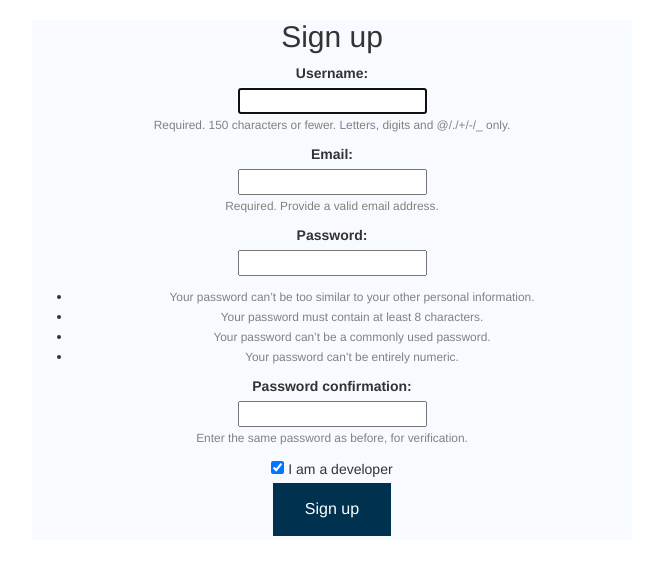
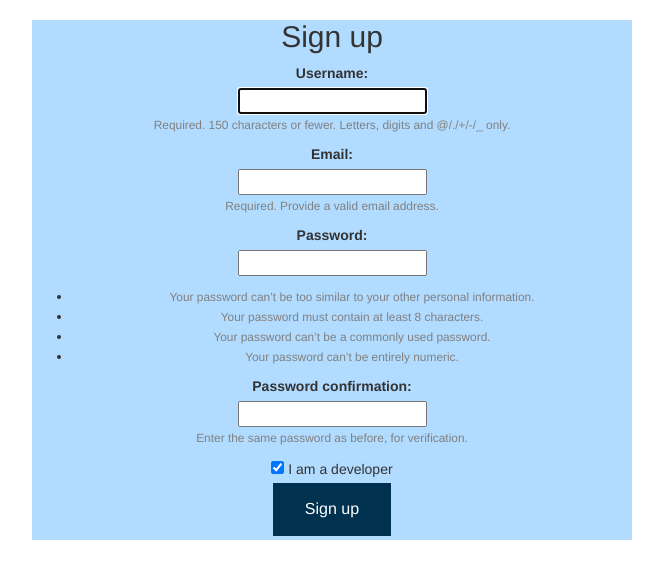
Before and after one commit to 3ICE/daak-store, a Django app: page /signup/ in a window 1280 px wide. Shown: the part 51-630 px from the top of the page, without its empty margins (308-971 px from the left). Run offline with Django 3.2, Linux system fonts and the light colour scheme; some libraries are stand-ins or nearby versions.

Commit message:
styling signup changes

```diff
--- a/hello/templates/signup.html
+++ b/hello/templates/signup.html
@@ -25,7 +25,7 @@ button {
 */
 .registration-container{
 position: relative;
-background: rgba(240, 248, 255, 0.5);
+background: #B1DBFF;
 width: 600px;
  margin:0px auto;
 }
```
